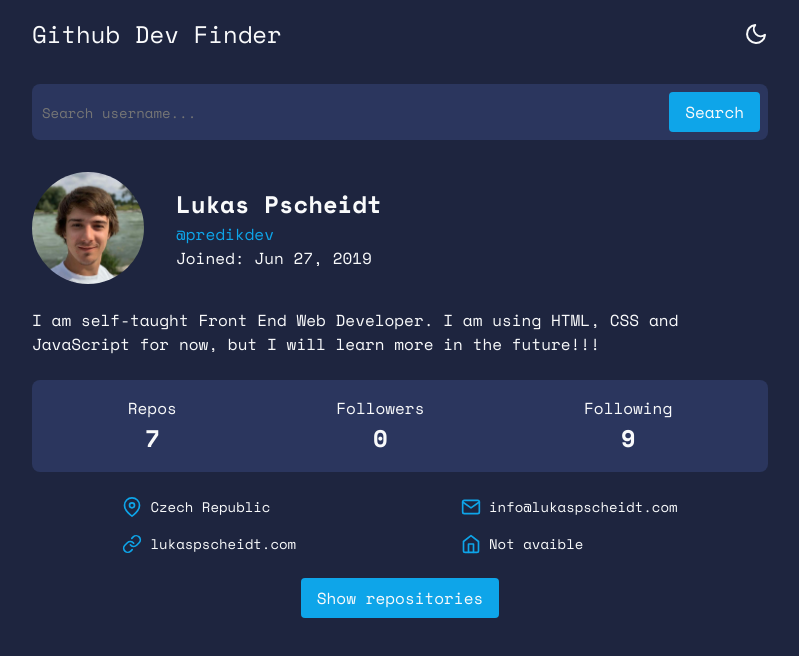
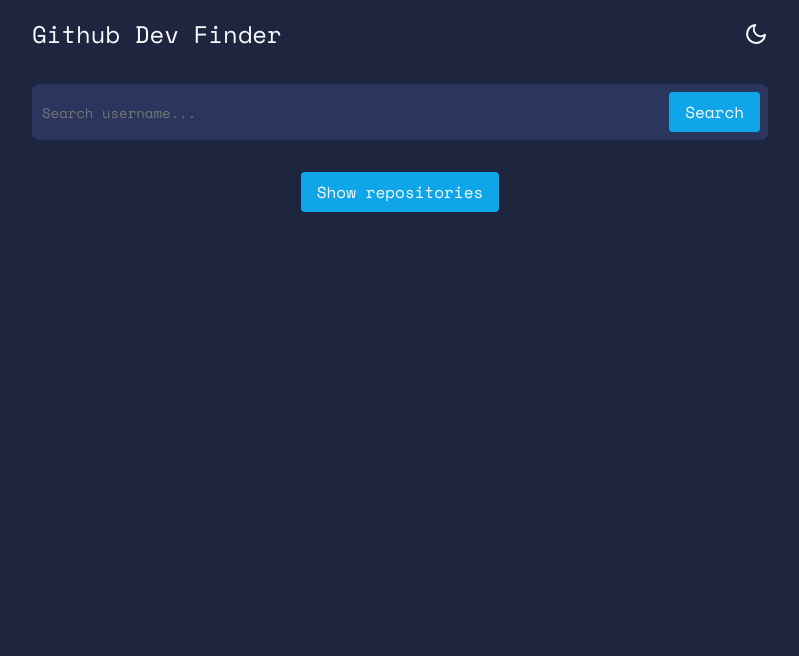
Before and after one commit to predikdev/github-dev-finder, a React (Vite) app: page / in a window 1280 px wide. Shown: the top 656 px of the page, without its empty margins (240-1039 px from the left). Built offline with nearby package versions, Linux system fonts and the light colour scheme.

Commit message:
Data rendering

```diff
--- a/src/components/User/UserDetails/UserDetails.jsx
+++ b/src/components/User/UserDetails/UserDetails.jsx
@@ -1,26 +1,27 @@
 import React from 'react';
-
-import Avatar from '../../../assets/avatar.jpg';
+import moment from 'moment';
 
 import styles from './UserDetails.module.scss';
 
-const UserInfo = () => {
+const UserInfo = ({ userData }) => {
+  const joined = userData.created_at;
+  const date = moment(joined).utc().format('ll');
+
   return (
     <>
-      <div className={styles.user__details}>
-        <div className={styles.user__avatar}>
-          <img src={Avatar} alt="User avatar" className="avatar" />
+      {userData.id && (
+        <div className={styles.user__details}>
+          <div className={styles.user__avatar}>
+            <img src={userData.avatar_url} alt="User avatar" className="avatar" />
+          </div>
+          <div className={styles.user__desc}>
+            <h1 className={styles.user__name}>{userData.name}</h1>
+            <p className={styles.user__nickname}>@{userData.login}</p>
+            <p className={styles.user__joined}>{'Joined: ' + date}</p>
+          </div>
         </div>
-        <div className={styles.user__desc}>
-          <h1 className={styles.user__name}>Lukas Pscheidt</h1>
-          <p className={styles.user__nickname}>@predikdev</p>
-          <p className={styles.user__joined}>Joined: Jun 27, 2019</p>
-        </div>
-      </div>
-      <p className={styles.user__bio}>
-        I am self-taught Front End Web Developer. I am using HTML, CSS and JavaScript for now, but I will learn more in
-        the future!!!
-      </p>
+      )}
+      {userData.bio && <p className={styles.user__bio}>{userData.bio}</p>}
     </>
   );
 };
--- a/src/components/User/UserInfo.jsx
+++ b/src/components/User/UserInfo.jsx
@@ -6,12 +6,12 @@
 
 import styles from './UserInfo.module.scss';
 
-const UserInfo = () => {
+const UserInfo = ({ userData, repoData }) => {
   return (
     <section className={styles.user__info}>
-      <UserDetails />
-      <UserStats />
-      <UserLinks />
+      <UserDetails userData={userData} />
+      <UserStats userData={userData} />
+      <UserLinks userData={userData} />
     </section>
   );
 };
--- a/src/components/User/UserLinks/UserLinks.jsx
+++ b/src/components/User/UserLinks/UserLinks.jsx
@@ -2,8 +2,10 @@
 
 import styles from './UserLinks.module.scss';
 
-const UserLinks = () => {
+const UserLinks = ({ userData }) => {
   return (
+    <>
+      {userData.id && (
         <div className={styles.user__links}>
           <div className={styles.user__links__content}>
             <div className={styles.user__link}>
@@ -20,7 +22,9 @@
                 <path d="M21 10c0 7-9 13-9 13s-9-6-9-13a9 9 0 0 1 18 0z"></path>
                 <circle cx="12" cy="10" r="3"></circle>
               </svg>
-          <span className={styles.user__link__location}>Czech Republic</span>
+              <span className={styles.user__link__location}>
+                {userData.location ? userData.location : 'Czech Republic'}
+              </span>
             </div>
             <div className={styles.user__link}>
               <svg
@@ -36,8 +40,8 @@
                 <path d="M10 13a5 5 0 0 0 7.54.54l3-3a5 5 0 0 0-7.07-7.07l-1.72 1.71"></path>
                 <path d="M14 11a5 5 0 0 0-7.54-.54l-3 3a5 5 0 0 0 7.07 7.07l1.71-1.71"></path>
               </svg>
-          <a href="#" className={styles.user__link__website}>
-            lukaspscheidt.com
+              <a href={userData.blog} className={styles.user__link__website} target="_blank">
+                {userData.blog ? userData.blog : 'lukaspscheidt.com'}
               </a>
             </div>
           </div>
@@ -57,7 +61,7 @@
                 <path d="M4 4h16c1.1 0 2 .9 2 2v12c0 1.1-.9 2-2 2H4c-1.1 0-2-.9-2-2V6c0-1.1.9-2 2-2z"></path>
                 <polyline points="22,6 12,13 2,6"></polyline>
               </svg>
-          <span className={styles.user__link__email}>info@lukaspscheidt.com</span>
+              <span className={styles.user__link__email}>{userData.email ? userData.email : 'Not Available'}</span>
             </div>
             <div className={styles.user__link}>
               <svg
@@ -73,10 +77,12 @@
                 <path d="M3 9l9-7 9 7v11a2 2 0 0 1-2 2H5a2 2 0 0 1-2-2z"></path>
                 <polyline points="9 22 9 12 15 12 15 22"></polyline>
               </svg>
-          <span className={styles.user__link_company}>Not avaible</span>
+              <span className={styles.user__link_company}>{userData.company ? userData.company : 'Not Available'}</span>
             </div>
           </div>
         </div>
+      )}
+    </>
   );
 };
 
--- a/src/components/User/UserStats/UserStats.jsx
+++ b/src/components/User/UserStats/UserStats.jsx
@@ -2,22 +2,26 @@
 
 import styles from './UserStats.module.scss';
 
-const UserStats = () => {
+const UserStats = ({ userData }) => {
   return (
+    <>
+      {userData.id && (
         <div className={styles.user__stats}>
           <div className={`${styles.user__stats__repos} ${styles.stat}`}>
             <p className={styles.user__repo}>Repos</p>
-        <h2 className={`${styles.user__repoCount} ${styles.count}`}>7</h2>
+            <h2 className={`${styles.user__repoCount} ${styles.count}`}>{userData.public_repos}</h2>
           </div>
           <div className={`${styles.user__stats__followers} ${styles.stat}`}>
             <p className={styles.user__followers}>Followers</p>
-        <h2 className={`${styles.user__followersCount} ${styles.count}`}>0</h2>
+            <h2 className={`${styles.user__followersCount} ${styles.count}`}>{userData.followers}</h2>
           </div>
           <div className={`${styles.user__stats__following} ${styles.stat}`}>
             <p className={styles.user__following}>Following</p>
-        <h2 className={`${styles.user__followingCount} ${styles.count}`}>9</h2>
+            <h2 className={`${styles.user__followingCount} ${styles.count}`}>{userData.following}</h2>
           </div>
         </div>
+      )}
+    </>
   );
 };
 
--- a/src/components/User/UserStats/UserStats.module.scss
+++ b/src/components/User/UserStats/UserStats.module.scss
@@ -5,6 +5,7 @@
   align-items: center;
   justify-content: space-between;
   padding: 1rem;
+  margin-top: 2rem;
   background-color: var(--bg-secondary);
   border-radius: var(--rounded);
 
```
Lines whose indentation alone changed are shown as unchanged.
